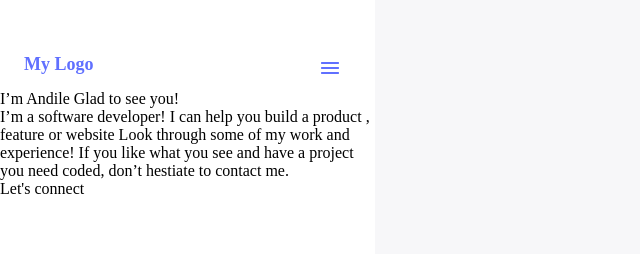
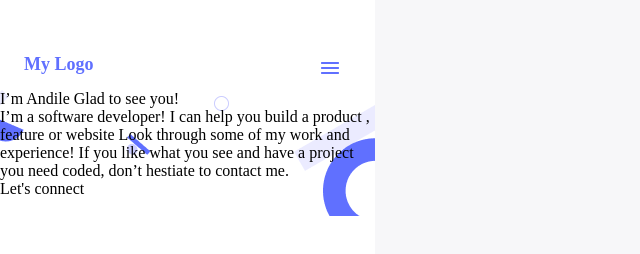
Before and after one commit to andilemashala/MIcroverse-portfolio-project, a website: page index.html in a window 1280 px wide. Shown: the top 254 px of the page, without its empty margins (0-640 px from the left). Drawn offline with Linux system fonts and the light colour scheme.

Commit message:
Added background image to main contents of header

```diff
--- a/style.css
+++ b/style.css
@@ -51,3 +51,11 @@ body{
 .menu{
 margin-top: 10px;
 }
+
+.header-main-content{
+    width: 375px;
+    height: 587.15;
+    background-image: url('/header-shapes_mobile.png');
+    background-image: no-repeat;
+
+}
```
